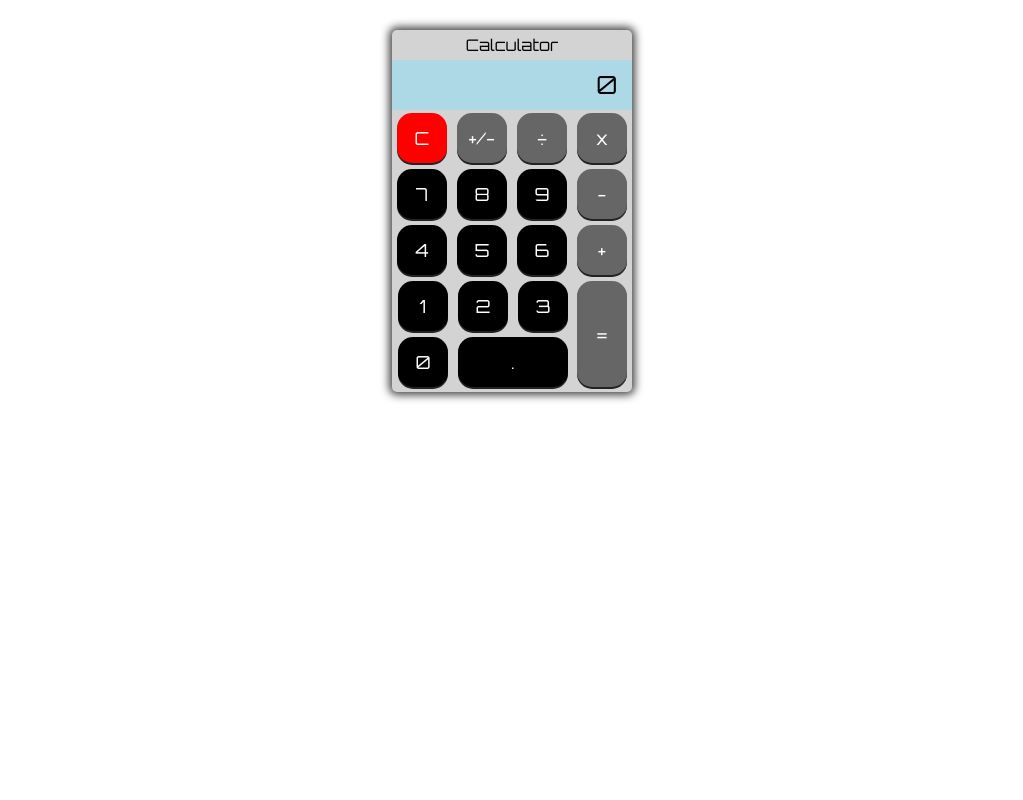
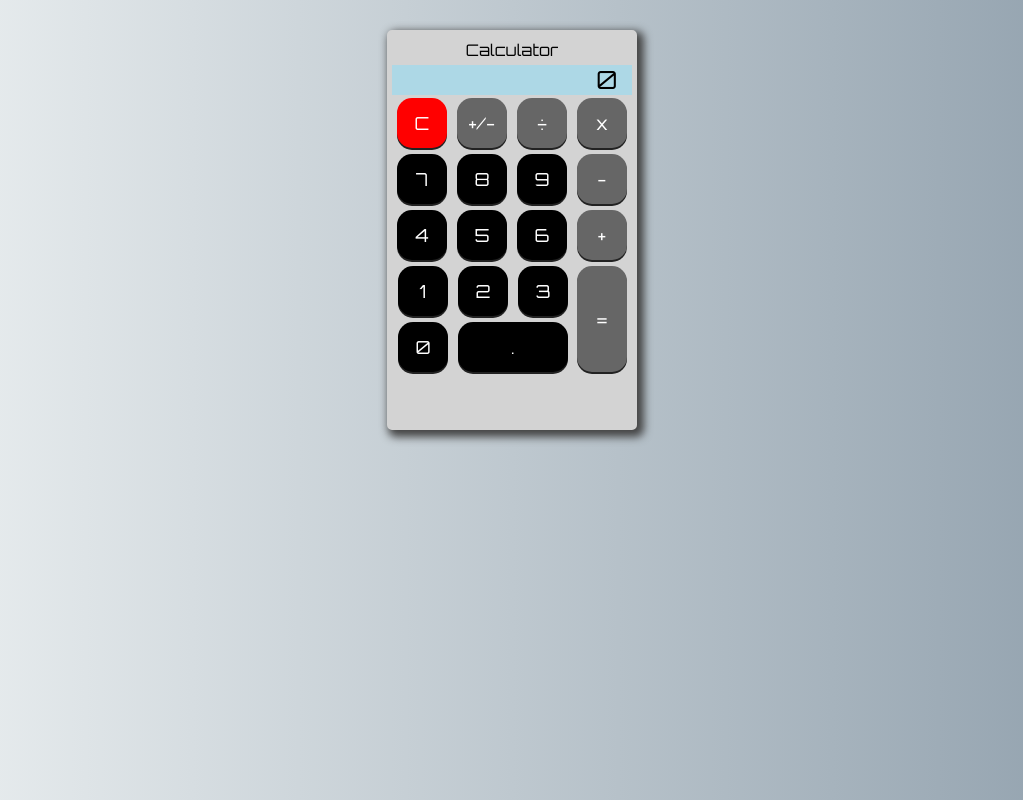
Before and after one commit to mikesuchor/FCC-Calculator, a plain HTML site: page index.html in a window 1280 px wide. Shown: the whole page, without its empty margins (128-1151 px from the left). Drawn offline with Linux system fonts and the light colour scheme.

Commit message:
Added background gradient

```diff
--- a/style.css
+++ b/style.css
@@ -1,11 +1,18 @@
+body {
+  background: #8e9eab;  /* fallback for old browsers */
+  background: -webkit-linear-gradient(to right, #eef2f3, #8e9eab);  /* Chrome 10-25, Safari 5.1-6 */
+  background: linear-gradient(to right, #eef2f3, #8e9eab); /* W3C, IE 10+/ Edge, Firefox 16+, Chrome 26+, Opera 12+, Safari 7+ */
+}
+
 .calculator {
   margin: auto;
   margin-top: 30px;
   border-radius: 5px;
-    height: 362px;
+  border: 5px lightgrey solid;
+  height: 390px;
   width: 240px;
   background-color: lightgrey;
-    box-shadow: 0 0 8px 3px #444;
+  box-shadow: 4px 4px 8px 3px #444;
   text-align: center;
 }
 
@@ -18,11 +25,20 @@
 
 #screen {
   padding-right: 15px;
-    line-height: 50px;
+  line-height: 30px;
   background-color: lightblue;
   text-align: right;
   font-size: 25px;
   font-family: 'Orbitron', sans-serif;
+}
+
+#output {
+  padding-top: 10px;
+}
+
+#stored {
+  padding-bottom: 3px;
+  font-size: 18px;
 }
 
 button {
```
Lines whose indentation alone changed are shown as unchanged.
